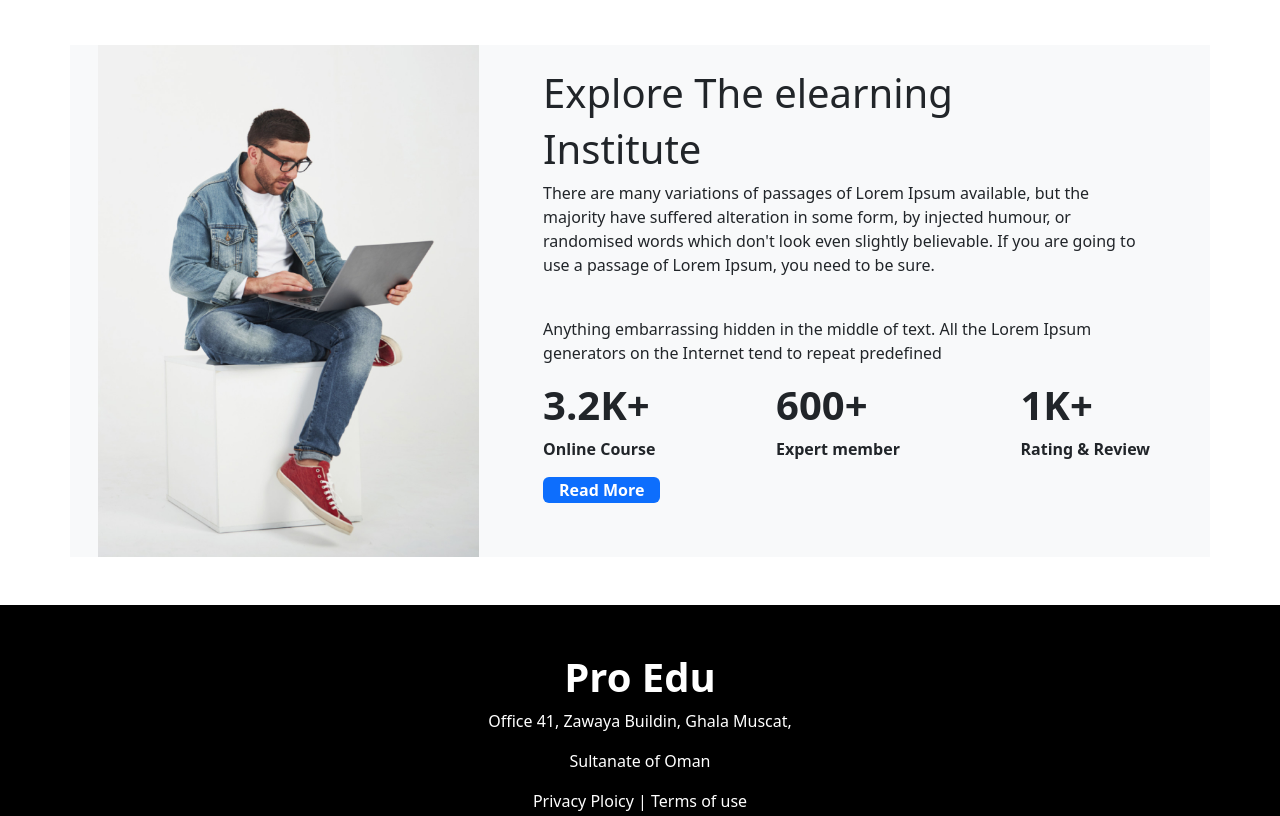
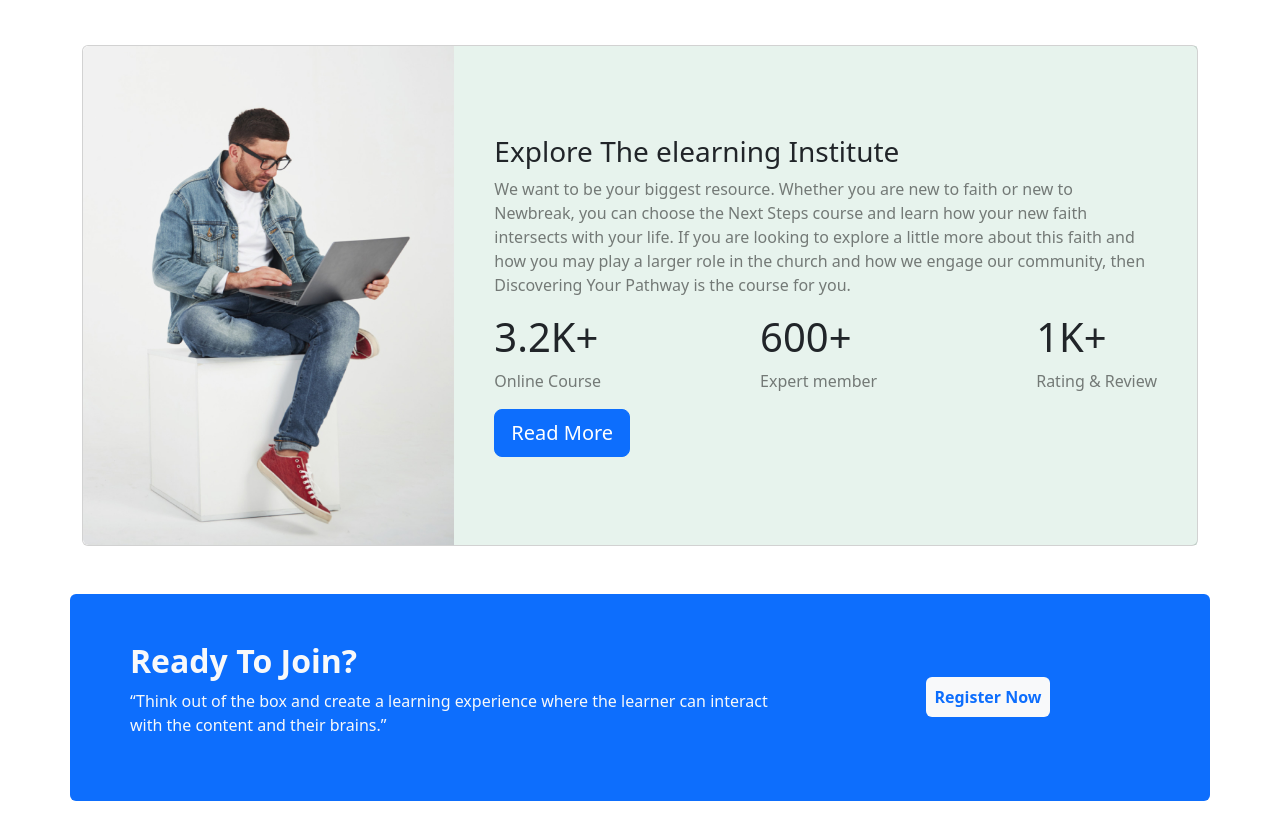
Before and after one commit to hafizuddinraju/EdTech, a plain HTML site: page index.html in a window 1280 px wide. Shown: the part 1380-2196 px from the top of the page. Drawn offline with nearby package versions, Linux system fonts and the light colour scheme.

Commit message:
Frequently section added

```diff
--- a/css/styles.css
+++ b/css/styles.css
@@ -110,29 +110,3 @@
     }
 
 }
-/* header end */
-/* discover section media start */
-@media (max-width: 576px){
-    .menu{
-
-    }
-}
-/* discover section media end */
-@media (max-width: 576px){
-    .works{
-        width: 100%;
-    }
-    .work{
-        width: 50%;
-
-    }
-    .work img{
-       width: 100%;
-
-    }
-}
-@media (min-width: 577px) and (max-width: 768px){
-
-
-
-}
--- a/index.html
+++ b/index.html
@@ -229,7 +229,8 @@
             <div class="row">
                 <div class="col-lg-12 col-md-12 col-sm-12">
                     <div class="text-center  ">
-                        <button class="border rounded border-0 bg-primary  fw-semibold text-white px-3 py-1 mt-3 ">See More
+                        <button class="border rounded border-0 bg-primary  fw-semibold text-white px-3 py-1 mt-3 ">See
+                            More
                             Courses</button>
                     </div>
 
@@ -239,69 +240,64 @@
 
 
         </section>
-        <section class="container   mt-5  bg-light">
-            <div class="works d-flex">
-                <div class="work mx-3 row-cols-sm-12 ">
-                    <img class="img-fluid" src="images/working.png" alt="">
+        <section>
+            <div class="container mt-5">
+                <div class="card mb-3" style="max-width:100%;">
+                    <div class="row g-0">
+                        <div class="col-md-4">
+                            <img src="./images/working.png" class="img-fluid rounded-start" alt="...">
                         </div>
-                <div class="work mx-5 py-4 row-cols-sm-12  ">
+                        <div class="col-md-8 d-flex align-items-center px-4 bg-success bg-opacity-10">
+                            <div class="card-body">
+                                <h3 class="card-title">Explore The elearning Institute</h3>
+                                <p class="card-text text-black-50">
+                                    We want to be your biggest resource. Whether you are new to faith or new to
+                                    Newbreak, you can choose the Next Steps course and learn how your new faith
+                                    intersects with your life. If you are looking to explore a little more about this
+                                    faith and how you may play a larger role in the church and how we engage our
+                                    community, then Discovering Your Pathway is the course for you.
+                                <div class="d-flex justify-content-between">
                                     <div>
-                        <h1>Explore The elearning</h1>
-                        <h1>Institute</h1>
-                        <p>There are many variations of passages of Lorem Ipsum available, but the majority have suffered
-                            alteration in some form, by injected humour, or randomised words which don't look even slightly
-                            believable. If you are going to use a passage of Lorem Ipsum, you need to be sure.</p>
-                        <br>
-                        <p>Anything embarrassing hidden in the middle of text. All the Lorem Ipsum generators on the
-                            Internet
-                            tend to repeat predefined</p>
-                    </div>
-                    <div class="d-flex justify-content-between ">
-                        <div>
-                            <h1 class="fw-bold">3.2K+</h1>
-                            <p class="fw-semibold">Online Course</p>
+                                        <h1>3.2K+</h1>
+                                        <p class="text-black-50">Online Course </p>
                                     </div>
                                     <div>
-                            <h1 class="fw-bold">600+</h1>
-                            <p class="fw-semibold">Expert member</p>
+                                        <h1>600+</h1>
+                                        <p class="text-black-50">Expert member</p>
                                     </div>
                                     <div>
-                            <h1 class="fw-bold">1K+</h1>
-                            <p class="fw-semibold">Rating & Review</p>
+                                        <h1>1K+</h1>
+                                        <p class="text-black-50">Rating & Review </p>
                                     </div>
                                 </div>
                                 <div>
-                        <button class="bg-primary border rounded text-white px-3 fw-semibold border-0" type="submit">Read
-                            More</button>
+                                    <button class="btn btn-primary btn-lg ">
+                                        Read More
+                                    </button>
                                 </div>
-
                             </div>
-
                         </div>
-
-
-
-
-
-
-
-
-
+                    </div>
+                </div>
+            </div>
         </section>
         <!-- Ready to join section start -->
-        <!-- <section
-            class="container p-5 d-flex mt-5 justify-content-between align-items-center h-25 bg-primary border rounded ">
-            <div class="text-white px-3">
-                <h1>Ready to join?</h1>
-                <br>
-                <p>It is a long established fact that a reader will be distracted by the </p>
-                <p>readable content of a page when looking at its layout.</p>
-
+        <section class="container bg-primary mt-5 rounded">
+            <div class="row p-5">
+                <div class="col-lg-8 d-flex flex-md-column text-lg-start flex-column text-center">
+                    <h2 class="text-light fw-bold">Ready To Join?</h2>
+                    <p class="text-light">“Think out of the box and create a learning experience where the
+                        learner can
+                        interact with the
+                        content and their
+                        brains.”</p>
                 </div>
-            <div>
-
-                <button type="button" class="btn btn-primary bg-light text-primary border rounded px-2 py-2 border-0 fw-semibold" data-bs-toggle="modal" data-bs-target="#exampleModal"
-                    data-bs-whatever="@mdo">Register Now</button>
+                <div
+                    class="col-lg-4 my-lg-auto d-flex justify-content-end justify-content-md-center justify-content-center">
+                    <button type="button"
+                        class="btn btn-primary bg-light text-primary border rounded px-2 py-2 border-0 fw-semibold"
+                        data-bs-toggle="modal" data-bs-target="#exampleModal" data-bs-whatever="@mdo">Register
+                        Now</button>
 
 
                     <div class="modal fade" id="exampleModal" tabindex="-1" aria-labelledby="exampleModalLabel"
@@ -318,28 +314,31 @@
 
                                         <div class="mb-3">
                                             <label for="recipient-name" class="col-form-label">Mail</label>
-                                        <input type="text" placeholder="Enter your mail" class="form-control" id="recipient-name">
+                                            <input type="text" placeholder="Enter your mail" class="form-control"
+                                                id="recipient-name">
                                         </div>
                                         <div class="mb-3">
                                             <label for="recipient-name" class="col-form-label">Password</label>
-                                        <input type="password" placeholder="password" class="form-control" id="recipient-name">
+                                            <input type="password" placeholder="password" class="form-control"
+                                                id="recipient-name">
                                         </div>
 
                                     </form>
                                 </div>
                                 <div class="modal-footer">
-                                <button type="reset" class="btn btn-secondary" data-bs-dismiss="modal">Close</button>
+                                    <button type="reset" class="btn btn-secondary"
+                                        data-bs-dismiss="modal">Close</button>
                                     <button type="submit" class="btn btn-primary">Submit</button>
                                 </div>
                             </div>
                         </div>
                     </div>
                 </div>
-
-        </section> -->
+            </div>
+        </section>
         <!-- Ready to join section end -->
         <!-- Meet Our Successfull start -->
-        <!-- <section class="container mt-5">
+        <section class="container mt-5">
             <div class="text-center">
                 <h1 class="fw-bold">Meet Our Successfull</h1>
                 <h1 class="fw-bold">Students</h1>
@@ -347,7 +346,7 @@
                 <p>readable content of a page when looking at its layout.</p>
 
             </div>
-            <div class=" row row-cols-1 mt-3 row-cols-md-4 g-4">
+            <div class=" row row-cols-1 mt-3 row-cols-md-2 row-cols-lg-4 g-4">
                 <div class="col">
                     <div class="card h-100">
                         <img src="images/student/student-1.png" class="card-img-top" alt="...">
@@ -393,70 +392,10 @@
                 <button type="button" class="btn btn-primary fw-semibold">View All</button>
             </div>
 
-        </section> -->
+        </section>
         <!-- Meet Our Successfull end -->
-        <!-- student feedback start -->
-        <!-- <section class="container mt-5">
-            <div class="text-center">
-                <h1 class="fw-bold">Some Students Feedback</h1>
-
-                <p>It is a long established fact that a reader will be distracted by the readable </p>
-                <p>content of a page when looking at its layout.</p>
-
-            </div> -->
-        <!-- <div id="carouselExampleControls" class="carousel slide" data-bs-ride="carousel">
-                <div class="carousel-inner">
-                    <div class="carousel-item active">
-                        <div class="row d-flex justify-content-between">
-                            <div class="col-xs-6">
-                                <img src="" class="d-block img-fluid w-100" alt="...">
-                                <div class="carousel-caption  ">
-                                    <h1>Get Started Digital</h1>
-                                    <h1>Learning</h1>
-                                    <p>Digital tools and platforms are becoming ever more integral to our personal and
-                                        working
-                                        lives. </p>
-                                    <button type="button" class="btn btn-primary fw-semibold">Get Started</button>
-                                </div>
-
-                            </div>
-                            <div class="col-xs-6">
-                                <img src="images/comma.png" class="d-block img-fluid w-100" alt="...">
-
-                                <div class="carousel-caption  ">
-
-                                    <h1>Get Started Digital</h1>
-                                    <h1>Learning</h1>
-                                    <p>Digital tools and platforms are becoming ever more integral to our personal and
-                                        working
-                                        lives. </p>
-                                    <button type="button" class="btn btn-primary fw-semibold">Get Started</button>
-                                </div>
-
-                            </div>
-
-                        </div>
-
-                    </div>
-
-                </div>
-                <button class="carousel-control-prev" type="button" data-bs-target="#carouselExampleControls"
-                    data-bs-slide="prev">
-                    <span class="carousel-control-prev-icon" aria-hidden="true"></span>
-                    <span class="visually-hidden">Previous</span>
-                </button>
-                <button class="carousel-control-next" type="button" data-bs-target="#carouselExampleControls"
-                    data-bs-slide="next">
-                    <span class="carousel-control-next-icon" aria-hidden="true"></span>
-                    <span class="visually-hidden">Next</span>
-                </button>
-            </div> -->
-
-
-        </section>
-        <!-- student feedback end -->
         <!-- Frequently Asked Questions start -->
-        <!-- <section class="container">
+        <section class="container mt-5">
             <div class="text-center">
                 <h1 class="fw-bold">Frequently Asked Questions</h1>
 
@@ -540,7 +479,7 @@
                 </div>
             </div>
 
-        </section> -->
+        </section>
         <!-- Frequently Asked Questions end -->
         <!-- company logo start -->
         <!-- <section class="container mt-5">
```
Lines whose indentation alone changed are shown as unchanged.
